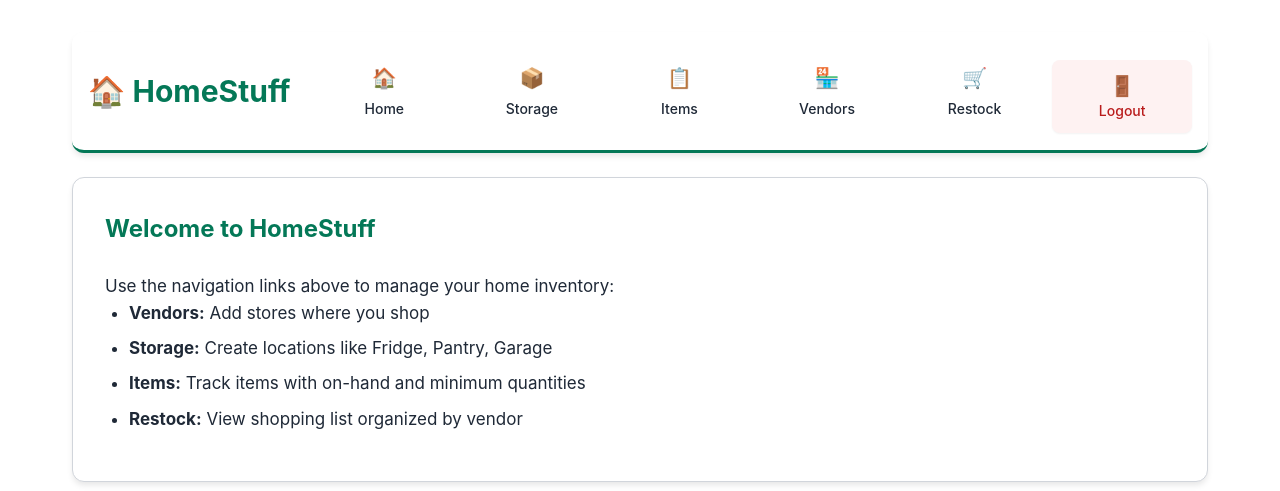
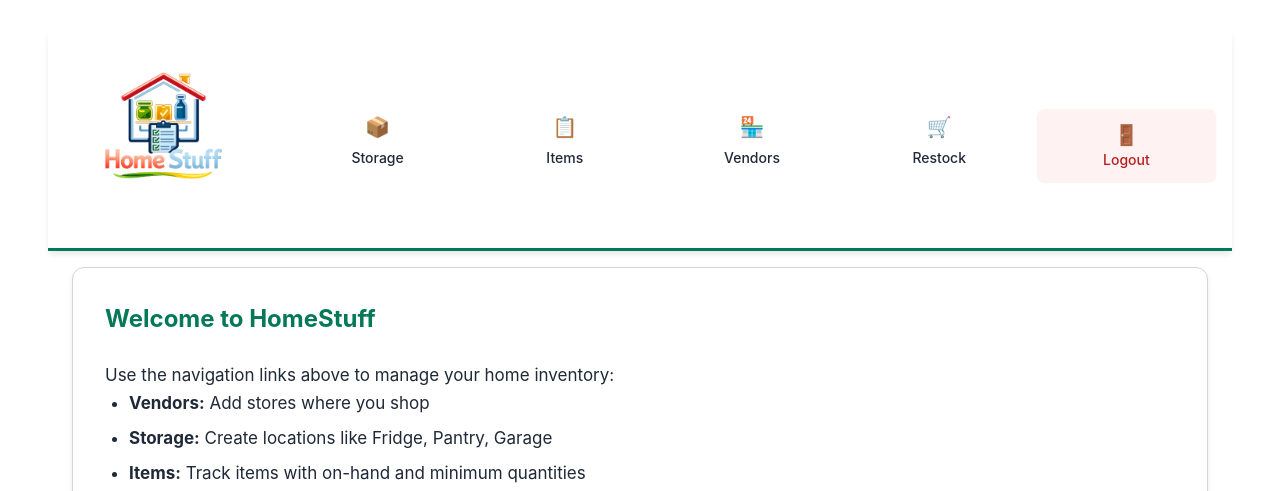
Before and after one commit to birdjw/homestuff, a Flask app: page / in a window 1280 px wide. Shown: the top 491 px of the page. Run offline with Flask 3, Linux system fonts and the light colour scheme; the visitor is signed in with stand-in values (Sample User, id 1); data that the repository does not hold is empty.

Commit message:
nav updates

```diff
--- a/app/static/style.css
+++ b/app/static/style.css
@@ -115,6 +115,18 @@ header h1 {
   display: flex;
   align-items: center;
   gap: var(--space-sm);
+}
+
+header h1 a {
+  line-height: 0;
+  display: block;
+}
+
+header h1 .logo {
+  height: 120px;
+  width: auto;
+  display: block;
+  cursor: pointer;
 }
 
 /* === Mobile Nav Toggle === */
@@ -769,8 +781,32 @@ form[action*="logout"] button {
     font-size: var(--font-size-3xl);
   }
 
+  header h1 .logo {
+    height: 200px;
+  }
+
   nav {
-    grid-template-columns: repeat(5, 1fr);
+    grid-template-columns: repeat(4, 1fr);
+  }
+}
+
+/* Login page specific styles */
+body:not(:has(.nav-menu)) .nav-toggle {
+  display: none;
+}
+
+@media (min-width: 640px) {
+  body:has(.card) header {
+    padding: var(--space-xs) var(--space-md);
+    margin-left: calc(-1 * var(--space-lg));
+    margin-right: calc(-1 * var(--space-lg));
+    margin-bottom: var(--space-md);
+    width: calc(100% + 2 * var(--space-lg));
+    border-radius: 0;
+  }
+
+  body:has(.card) header h1 .logo {
+    height: 200px;
   }
 }
 
--- a/app/templates/base.html
+++ b/app/templates/base.html
@@ -10,14 +10,13 @@
   <body>
     <header>
       <div class="header-top">
-        <h1>🏠 {{ app_name }}</h1>
+        <h1><a href="/"><img src="/static/hs.png" alt="{{ app_name }}" class="logo" /></a></h1>
         <button class="nav-toggle" id="navToggle" aria-expanded="false" aria-controls="navMenu" aria-label="Toggle navigation">
           <span class="hamburger"></span>
         </button>
       </div>
       {% block header_extras %}
       <nav id="navMenu" class="nav-menu">
-        <a href="/">Home</a>
         <a href="/storage-areas-ui">Storage</a>
         <a href="/items-ui">Items</a>
         <a href="/vendors-ui">Vendors</a>
--- a/app/templates/login.html
+++ b/app/templates/login.html
@@ -1,6 +1,10 @@
 {% extends "base.html" %}
 
-{% block header_extras %}{% endblock %}
+{% block header_extras %}
+<style>
+body { overflow-x: hidden; }
+</style>
+{% endblock %}
 
 {% block content %}
 <div class="card" style="max-width: 500px; margin: 0 auto;">
```
Also changed, not shown: Assets/hs.png (added), app/static/hs.png (added).
